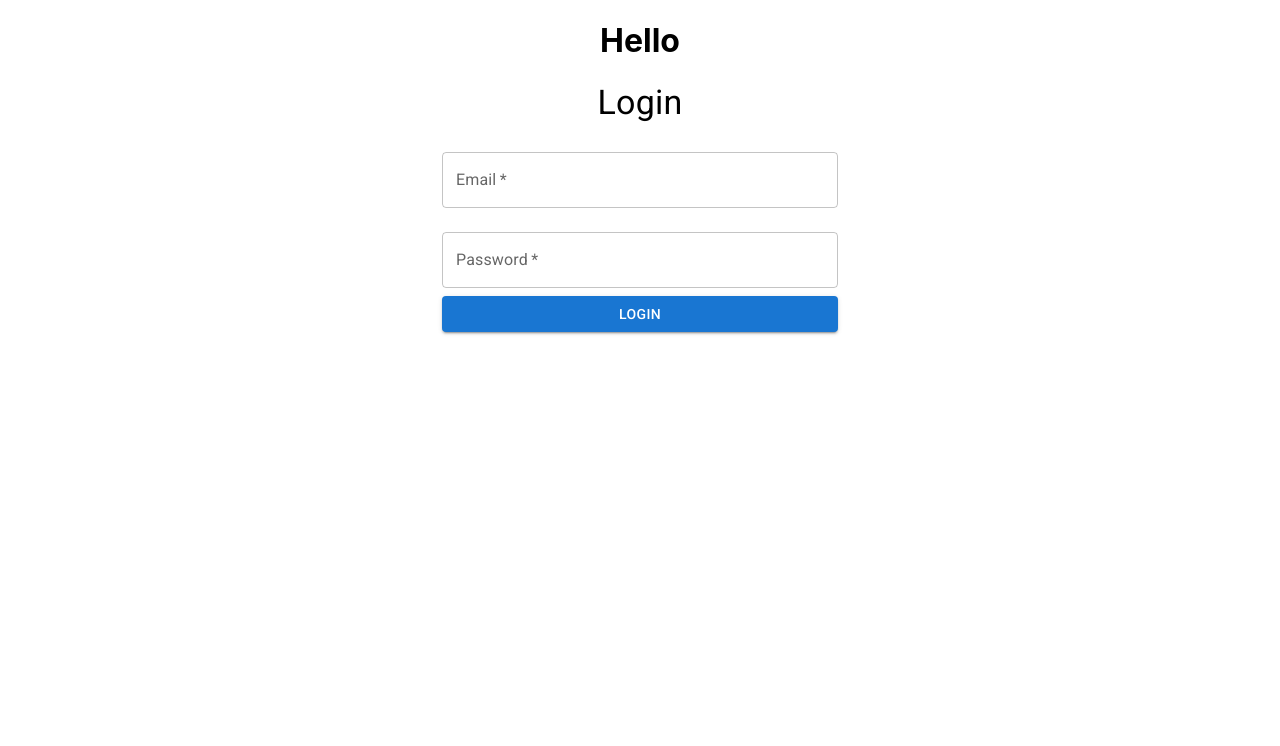
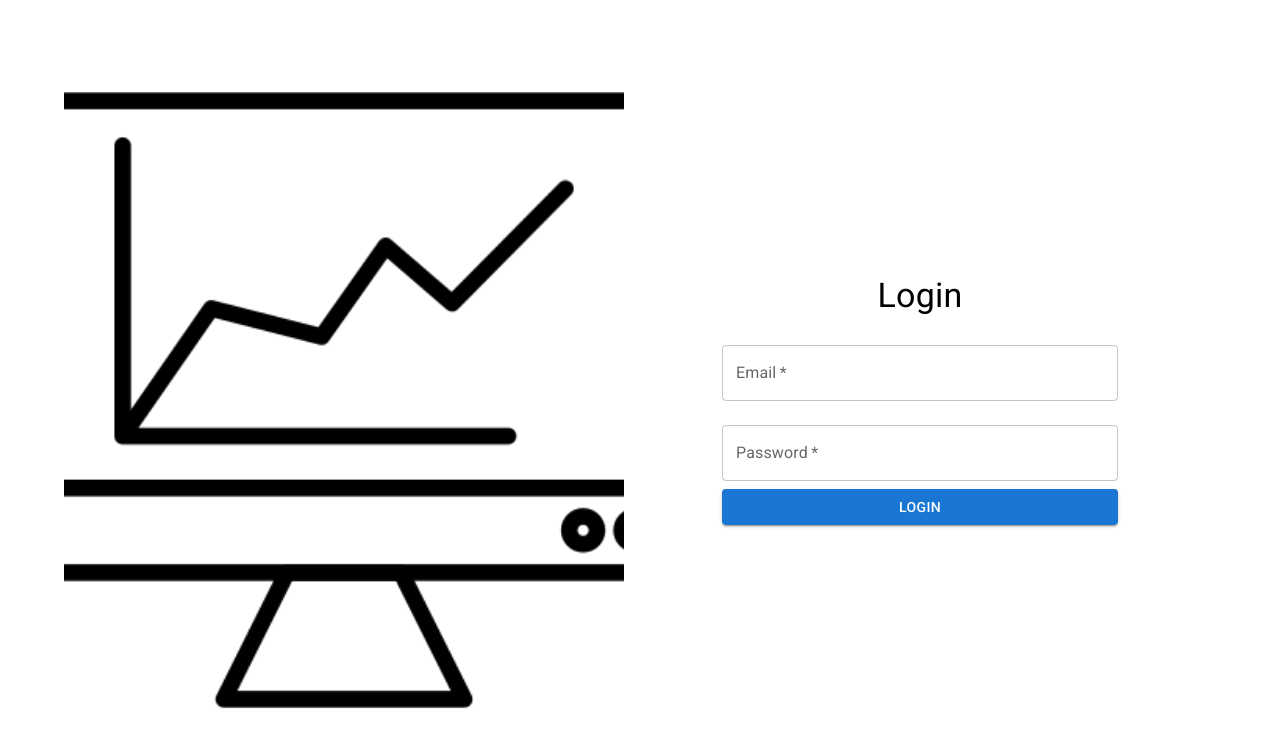
Before and after one commit to riboldicamila/general-app, a React (Create React App) app: page / in a window 1280 px wide. Shown: the top 746 px of the page. Built offline with nearby package versions, Linux system fonts and the light colour scheme; the HTML template or start-up script is replaced by a standard one.

Commit message:
mid point with firebase

```diff
--- a/public/index.html
+++ b/public/index.html
@@ -18,7 +18,7 @@
       href="https://fonts.googleapis.com/css2?family=Roboto:wght@300;400;500;700&display=swap"
     />
 
-    <title>Personal Dashboard</title>
+    <title>DailyPanel</title>
   </head>
   <body>
     <noscript>You need to enable JavaScript to run this app.</noscript>
--- a/src/App.js
+++ b/src/App.js
@@ -1,11 +1,10 @@
 import './App.css';
-import SignIn from './Component/SignIn';
+import LogIn from './Component/LogIn';
 
 function App() {
   return (
     <div className="App">
-      <h1>Hello</h1>
-      <SignIn />
+      <LogIn />
     </div>
   );
 }
--- /dev/null
+++ b/src/Component/LogIn.js
@@ -0,0 +1,39 @@
+import React from "react";
+import { Box, Container } from "@mui/material";
+import SignIn from "./SignIn"; // Adjust the path as necessary
+import image from "../Component/online-graph.png"; // Replace with your image path
+
+function LogIn() {
+  return (
+    <Container maxWidth="lg" style={{ height: "100vh", display: "flex" }}>
+      <Box
+        sx={{
+          flex: 1,
+          height: "100vh",
+        }}
+      >
+        <Box
+          sx={{
+            height: "100%",
+            backgroundImage: `url(${image})`,
+            backgroundSize: "cover",
+            backgroundPosition: "center",
+          }}
+        />{" "}
+      </Box>
+      <Box
+        sx={{
+          flex: 1,
+          display: "flex",
+          justifyContent: "center",
+          alignItems: "center",
+          padding: 2,
+        }}
+      >
+        <SignIn />
+      </Box>
+    </Container>
+  );
+}
+
+export default LogIn;
--- a/src/Component/SignIn.js
+++ b/src/Component/SignIn.js
@@ -1,6 +1,8 @@
 import React, { useState } from "react";
 import { TextField, Button, Container, Typography } from "@mui/material";
 import { signInWithEmailAndPassword } from "firebase/auth";
+import { auth } from '../firebase'; // Adjust the path as necessary
+
 
 const SignIn = () => {
   const [email, setEmail] = useState("");
@@ -8,13 +10,13 @@ const SignIn = () => {
   const [error, setError] = useState("");
 
   const handleLogin = async (e) => {
-    // e.preventDefault();
-    // try {
-    //   await signInWithEmailAndPassword(auth, email, password);
-    //   // Redirect or perform other actions on successful login
-    // } catch (err) {
-    //   setError(err.message);
-    // }
+    e.preventDefault();
+    try {
+      await signInWithEmailAndPassword(auth, email, password);
+      // Redirect or perform other actions on successful login
+    } catch (err) {
+      setError(err.message);
+    }
   };
 
   return (
--- a/src/firebase.js
+++ b/src/firebase.js
@@ -1,15 +1,18 @@
+// firebase.js
 import { initializeApp } from "firebase/app";
 import { getAuth } from "firebase/auth";
 
 const firebaseConfig = {
-  apiKey: "YOUR-APIKEY",
-  authDomain: "YOUR-AUTHDOMAIN",
-  projectId: "YOUR-PROJECTID",
-  storageBucket: "YOUR-STORAGEBUCKET",
-  messagingSenderId: "YOUR-MESSAGINGSENDERID",
-  appId: "YOUR-APPID"
+  apiKey: "YOUR_API_KEY",
+  authDomain: "YOUR_AUTH_DOMAIN",
+  projectId: "YOUR_PROJECT_ID",
+  storageBucket: "YOUR_STORAGE_BUCKET",
+  messagingSenderId: "YOUR_MESSAGING_SENDER_ID",
+  appId: "YOUR_APP_ID",
 };
 
 const app = initializeApp(firebaseConfig);
-export const auth = getAuth(app);
-export default app;
+const auth = getAuth(app);
+
+export { auth }; // Named export
+export default app; // Default export
```
Also changed, not shown: src/Component/online-graph.png (added).
